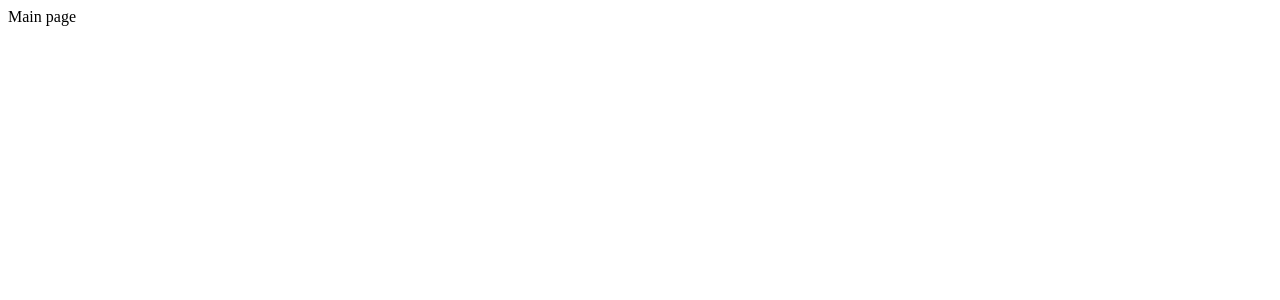
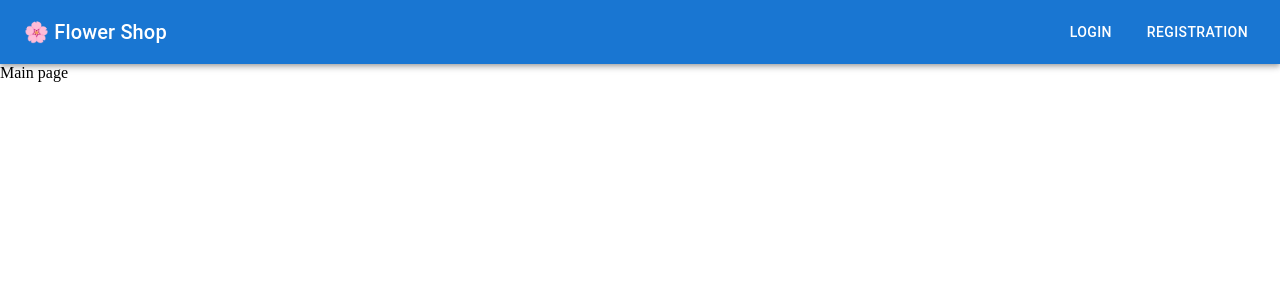
Before and after one commit to Michael5366/ecommerce-application, a React (Vite) app: page / in a window 1280 px wide. Shown: the top 300 px of the page. Built offline with nearby package versions, Linux system fonts and the light colour scheme.

Commit message:
feat: add header component (Mon, May 19, 2025 02:09 AM)

```diff
--- a/package.json
+++ b/package.json
@@ -16,6 +16,7 @@
   "dependencies": {
     "@emotion/react": "^11.14.0",
     "@emotion/styled": "^11.14.0",
+    "@mui/icons-material": "^7.1.0",
     "@mui/material": "^7.1.0",
     "@reduxjs/toolkit": "^2.8.1",
     "react": "^19.0.0",
--- /dev/null
+++ b/src/components/Header/Header.tsx
@@ -0,0 +1,26 @@
+import { AppBar, Stack, Toolbar, Typography } from '@mui/material';
+
+import { Link } from 'react-router-dom';
+import { showMenu } from './ShowMenu';
+
+const Header = () => {
+  return (
+    <AppBar position="static">
+      <Toolbar sx={{ justifyContent: 'space-between' }}>
+        <Typography
+          variant="h6"
+          component={Link}
+          to="/"
+          sx={{ color: '#ffffff', textDecoration: 'none' }}
+        >
+          🌸 Flower Shop
+        </Typography>
+
+        <Stack direction="row" spacing={2}>
+          {showMenu()}
+        </Stack>
+      </Toolbar>
+    </AppBar>
+  );
+};
+export default Header;
--- /dev/null
+++ b/src/components/Header/ShowMenu.tsx
@@ -0,0 +1,66 @@
+import { Button, IconButton, Menu, MenuItem, useMediaQuery, useTheme } from '@mui/material';
+import MenuIcon from '@mui/icons-material/Menu';
+import { Link } from 'react-router-dom';
+import { Path } from '../../types/paths';
+import { useState } from 'react';
+import { JSX } from '@emotion/react/jsx-runtime';
+
+export const showMenu = (): JSX.Element => {
+  const them = useTheme();
+  const getToken: string | null = localStorage.getItem('authToken');
+  const isAuthenticated: boolean = Boolean(getToken);
+  const [auth, setAuth] = useState(isAuthenticated);
+  const [anchorEl, setAnchorEl] = useState<null | HTMLElement>(null);
+  const isMobile: boolean = useMediaQuery(them.breakpoints.down('sm'));
+
+  const logout = () => {
+    localStorage.removeItem('authToken');
+    setAuth(false);
+  };
+
+  const handleMenuOpen = (event: React.MouseEvent<HTMLElement>) => {
+    setAnchorEl(event.currentTarget);
+  };
+
+  const handleMenuClose = () => {
+    setAnchorEl(null);
+  };
+
+  if (auth) {
+    return (
+      <Button color="inherit" onClick={logout}>
+        Logout
+      </Button>
+    );
+  }
+
+  if (!isMobile) {
+    return (
+      <>
+        <Button color="inherit" component={Link} to={Path.LOGIN}>
+          Login
+        </Button>
+        <Button color="inherit" component={Link} to={Path.REGISTRATION}>
+          Registration
+        </Button>
+      </>
+    );
+  }
+
+  return (
+    <>
+      <IconButton onClick={handleMenuOpen}>
+        <MenuIcon />
+      </IconButton>
+
+      <Menu anchorEl={anchorEl} open={Boolean(anchorEl)} onClose={handleMenuClose}>
+        <MenuItem onClick={handleMenuClose} component={Link} to={Path.LOGIN}>
+          Login
+        </MenuItem>
+        <MenuItem onClick={handleMenuClose} component={Link} to={Path.REGISTRATION}>
+          Registration
+        </MenuItem>
+      </Menu>
+    </>
+  );
+};
--- a/src/components/Layout.tsx
+++ b/src/components/Layout.tsx
@@ -1,8 +1,13 @@
 import { Outlet } from 'react-router-dom';
+import Header from './Header/Header';
+import { GlobalStyles } from '@mui/material';
 
 const Layout = () => {
   return (
     <>
+      <GlobalStyles styles={{ body: { margin: 0 } }} />
+
+      <Header />
       <Outlet />
     </>
   );
--- /dev/null
+++ b/src/types/paths.ts
@@ -0,0 +1,5 @@
+export enum Path {
+  MAIN = '/',
+  LOGIN = '/login',
+  REGISTRATION = '/registration',
+}
```
Also changed, not shown: 1 other file (tests, documents, lock files or other folders).
